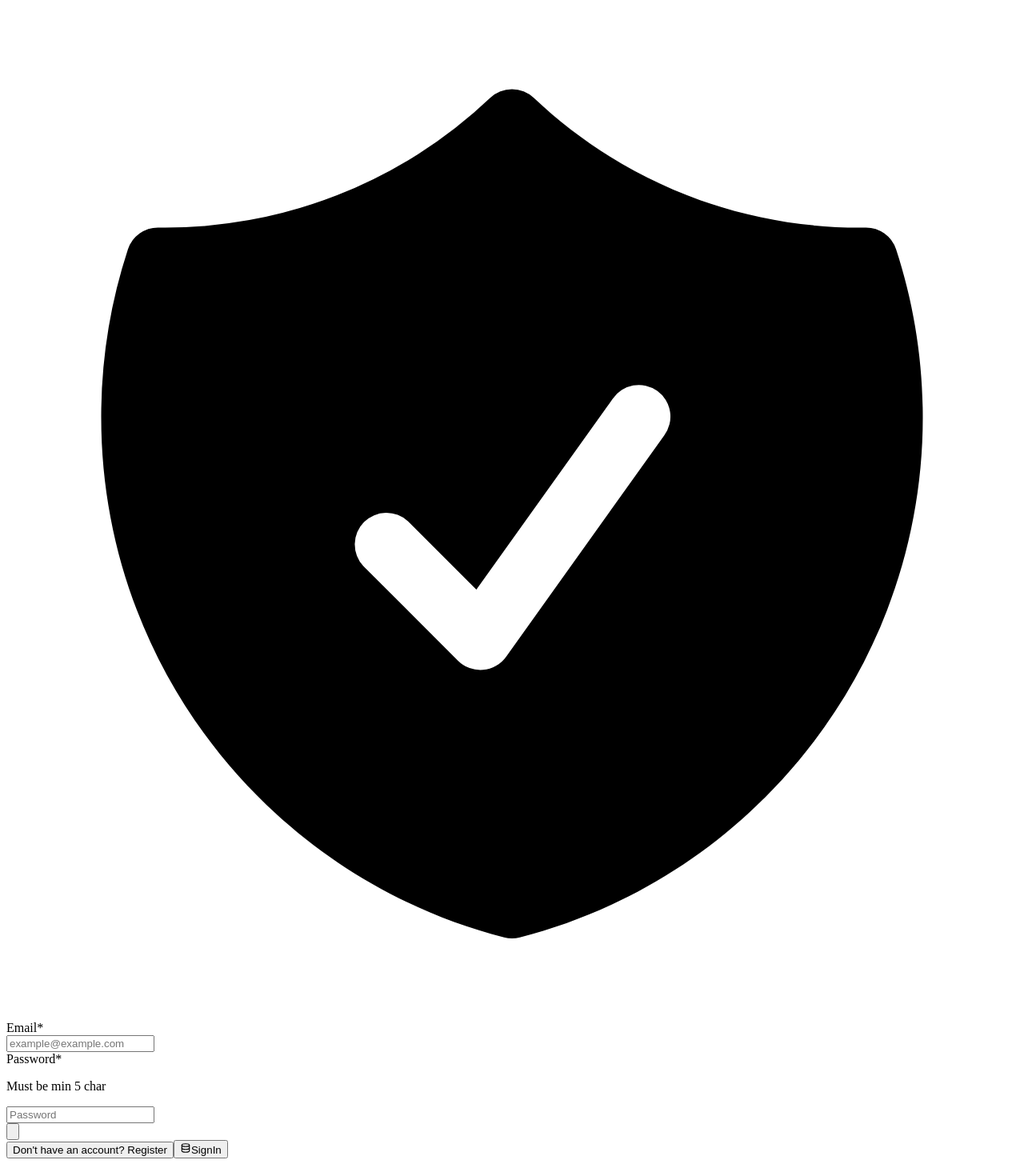
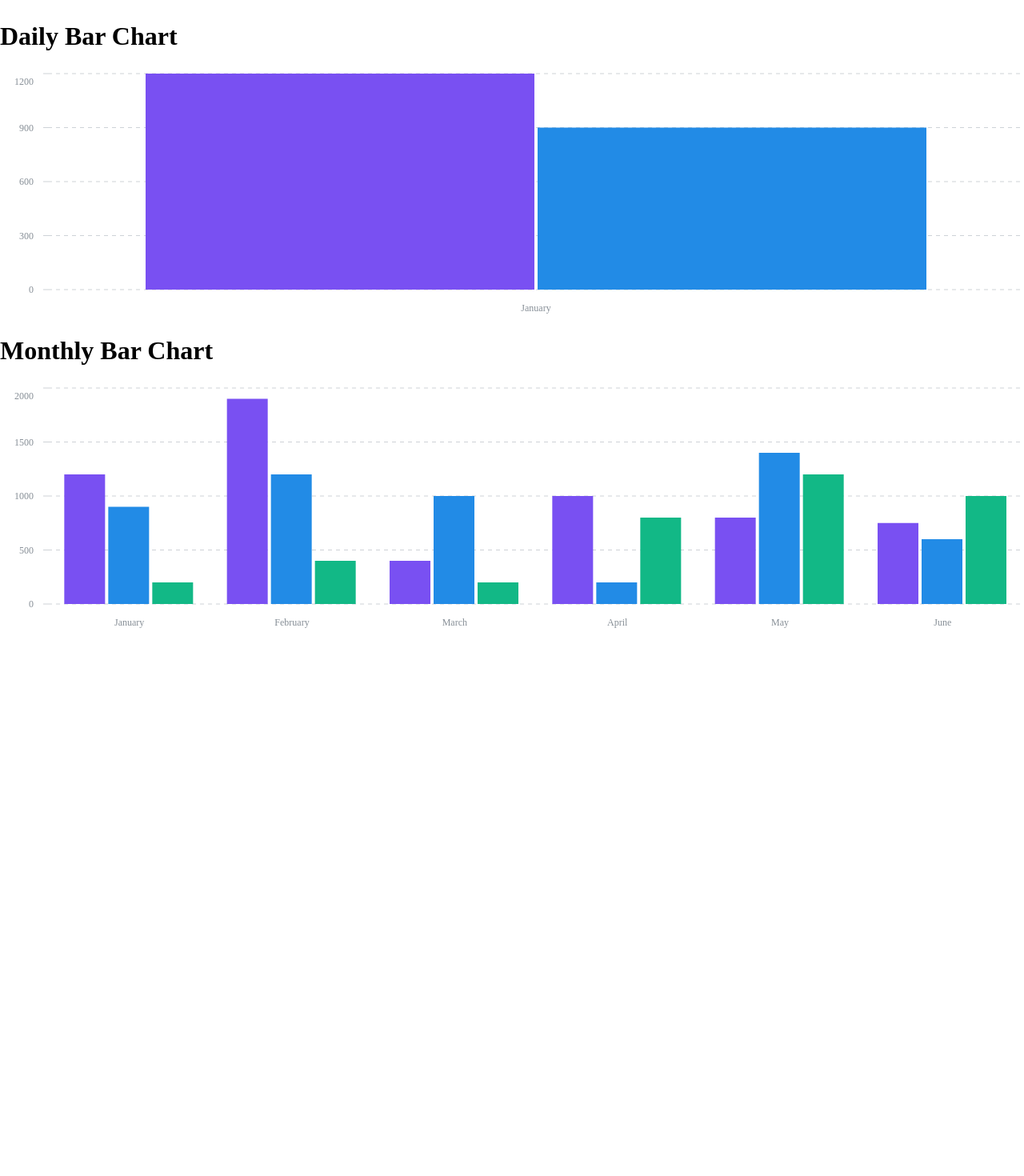
Before and after one commit to tomo114883/docker-nestjs, a Next.js app in the folder frontend/: page / in a window 1280 px wide. Shown: the top 1470 px of the page at 80% size. After the commit the page ends 800 px from the top, so only its background shows below. Built offline with nearby package versions, Linux system fonts and the light colour scheme; no server answers.

Commit message:
add and show a daily-bar-chart

```diff
--- a/frontend/app/layout.tsx
+++ b/frontend/app/layout.tsx
@@ -3,9 +3,10 @@ import localFont from 'next/font/local';
 import axios from 'axios';
 import '@mantine/charts/styles.css';
 import { ColorSchemeScript, MantineProvider, createTheme } from '@mantine/core';
-import { QueryClient, QueryClientProvider } from '@tanstack/react-query';
-import { ReactQueryDevtools } from '@tanstack/react-query-devtools';
-import { CsrfToken } from './ui/csrf-token';
+import '@mantine/core/styles.css';
+
+// import { QueryClient, QueryClientProvider } from '@tanstack/react-query';
+// import { ReactQueryDevtools } from '@tanstack/react-query-devtools';
 
 const geistSans = localFont({
   src: './fonts/GeistVF.woff',
@@ -30,14 +31,14 @@ const theme = createTheme({
   fontFamily: 'var(--font-geist-sans)',
 });
 
-const queryClient = new QueryClient({
-  defaultOptions: {
-    queries: {
-      refetchOnWindowFocus: false,
-      retry: false,
-    },
-  },
-});
+// const queryClient = new QueryClient({
+//   defaultOptions: {
+//     queries: {
+//       refetchOnWindowFocus: false,
+//       retry: false,
+//     },
+//   },
+// });
 
 export default function RootLayout({
   children,
@@ -54,11 +55,10 @@ export default function RootLayout({
       <body
         className={`${geistSans.variable} ${geistMono.variable} antialiased "flex w-screen flex-1 flex-col items-center justify-center"`}
       >
-        <CsrfToken />
-        <QueryClientProvider client={queryClient}>
-          <MantineProvider theme={theme}>{children}</MantineProvider>
-          <ReactQueryDevtools initialIsOpen={false} />
-        </QueryClientProvider>
+        {/* <QueryClientProvider client={queryClient}> */}
+        <MantineProvider theme={theme}>{children}</MantineProvider>
+        {/* <ReactQueryDevtools initialIsOpen={false} /> */}
+        {/* </QueryClientProvider> */}
       </body>
     </html>
   );
--- a/frontend/app/page.tsx
+++ b/frontend/app/page.tsx
@@ -1,5 +1,5 @@
+import { DailyBarChart } from './ui/charts/daily-bar-chart';
 import { MonthlyBarChart } from './ui/charts/monthly-bar-chart';
-import SignInForm from './ui/signin-form';
 
 export const metadata = {
   title: 'Home',
@@ -9,7 +9,7 @@ export const metadata = {
 export default function Home() {
   return (
     <main>
-      <SignInForm />
+      <DailyBarChart />
       <MonthlyBarChart />
     </main>
   );
--- /dev/null
+++ b/frontend/app/ui/charts/daily-bar-chart.tsx
@@ -0,0 +1,25 @@
+'use client';
+
+import { BarChart } from '@mantine/charts';
+
+const dailyBarChartData = [
+  { month: 'January', Smartphones: 1200, Laptops: 900, Tablets: 200 },
+];
+
+export const DailyBarChart = () => {
+  return (
+    <div>
+      <h1>Daily Bar Chart</h1>
+      <BarChart
+        h={300}
+        data={dailyBarChartData}
+        dataKey="month"
+        series={[
+          { name: 'Smartphones', color: 'violet.6' },
+          { name: 'Laptops', color: 'blue.6' },
+        ]}
+        tickLine="y"
+      />
+    </div>
+  );
+};
--- a/frontend/app/ui/charts/monthly-bar-chart.tsx
+++ b/frontend/app/ui/charts/monthly-bar-chart.tsx
@@ -1,8 +1,17 @@
-import { NextPage } from 'next';
+'use client';
+
 import { BarChart } from '@mantine/charts';
-import { monthlyBarChartData } from '../../data';
 
-export const MonthlyBarChart: NextPage = () => {
+const monthlyBarChartData = [
+  { month: 'January', Smartphones: 1200, Laptops: 900, Tablets: 200 },
+  { month: 'February', Smartphones: 1900, Laptops: 1200, Tablets: 400 },
+  { month: 'March', Smartphones: 400, Laptops: 1000, Tablets: 200 },
+  { month: 'April', Smartphones: 1000, Laptops: 200, Tablets: 800 },
+  { month: 'May', Smartphones: 800, Laptops: 1400, Tablets: 1200 },
+  { month: 'June', Smartphones: 750, Laptops: 600, Tablets: 1000 },
+];
+
+export const MonthlyBarChart = () => {
   return (
     <div>
       <h1>Monthly Bar Chart</h1>
--- a/frontend/app/ui/csrf-token.tsx
+++ b/frontend/app/ui/csrf-token.tsx
@@ -1,16 +1,16 @@
-import { useEffect } from 'react';
-import axios from 'axios';
+// import { useEffect } from 'react';
+// import axios from 'axios';
 
-export const CsrfToken = () => {
-  useEffect(() => {
-    const getCsrfToken = async () => {
-      const { data } = await axios.get(
-        `${process.env.NEXT_PUBLIC_API_URL}/auth/csrf`,
-      );
-      axios.defaults.headers.common['csrf-token'] = data.csrfToken;
-    };
-    getCsrfToken();
-  }, []);
+// export const CsrfToken = () => {
+//   useEffect(() => {
+//     const getCsrfToken = async () => {
+//       const { data } = await axios.get(
+//         `${process.env.NEXT_PUBLIC_API_URL}/auth/csrf`,
+//       );
+//       axios.defaults.headers.common['csrf-token'] = data.csrfToken;
+//     };
+//     getCsrfToken();
+//   }, []);
 
-  return null;
-};
+//   return null;
+// };
--- a/frontend/app/ui/signin-form.tsx
+++ b/frontend/app/ui/signin-form.tsx
@@ -1,130 +1,130 @@
-'use client';
+// 'use client';
 
-import { useState } from 'react';
-import { useRouter } from 'next/navigation';
-import axios from 'axios';
-import { z } from 'zod';
-import {
-  ExclamationCircleIcon,
-  ShieldCheckIcon,
-} from '@heroicons/react/24/solid';
-import {
-  Alert,
-  Anchor,
-  Button,
-  Group,
-  PasswordInput,
-  TextInput,
-} from '@mantine/core';
-import { useForm, zodResolver } from '@mantine/form';
-import { IconDatabase } from '@tabler/icons-react';
-import { AuthForm } from '../lib/definitions';
+// import { useState } from 'react';
+// import { useRouter } from 'next/navigation';
+// import axios from 'axios';
+// import { z } from 'zod';
+// import {
+//   ExclamationCircleIcon,
+//   ShieldCheckIcon,
+// } from '@heroicons/react/24/solid';
+// import {
+//   Alert,
+//   Anchor,
+//   Button,
+//   Group,
+//   PasswordInput,
+//   TextInput,
+// } from '@mantine/core';
+// import { useForm, zodResolver } from '@mantine/form';
+// import { IconDatabase } from '@tabler/icons-react';
+// import { AuthForm } from '../lib/definitions';
 
-const schema = z.object({
-  email: z
-    .string()
-    .email('Invalid email')
-    .min(1, { message: 'No email provided ' }),
-  password: z
-    .string()
-    .min(1, { message: 'No password provided ' })
-    .min(5, { message: 'Password should be min 5 chars' }),
-});
+// const schema = z.object({
+//   email: z
+//     .string()
+//     .email('Invalid email')
+//     .min(1, { message: 'No email provided ' }),
+//   password: z
+//     .string()
+//     .min(1, { message: 'No password provided ' })
+//     .min(5, { message: 'Password should be min 5 chars' }),
+// });
 
-export default function SignInForm() {
-  const router = useRouter();
-  const [isRegister, setIsRegister] = useState(false);
-  const [error, setError] = useState('');
-  const form = useForm<AuthForm>({
-    validate: zodResolver(schema),
-    initialValues: {
-      email: '',
-      password: '',
-    },
-  });
-  const handleSubmit = async () => {
-    try {
-      // Implement signUp for backend.
-      if (isRegister) {
-        await axios.post(`${process.env.NEXT_PUBLIC_API_URL}/auth/signUp`, {
-          email: form.values.email,
-          password: form.values.password,
-        });
-      }
-      // Implement signIn for backend.
-      await axios.post(`${process.env.NEXT_PUBLIC_API_URL}/auth/signIn`, {
-        email: form.values.email,
-        password: form.values.password,
-      });
-      // Reset form to initial values after successful submission and redirect to dashboard.
-      form.reset();
-      router.push('/dashboard');
-    } catch (error) {
-      if (axios.isAxiosError(error) && error.response) {
-        setError(error.response.data.message || 'An error occurred');
-      } else {
-        setError('An unexpected error occurred');
-      }
-    }
-  };
-  return (
-    <>
-      <ShieldCheckIcon className="h-16 w-16 text-blue-500" />
-      {error && ( // if error is true, show the alert
-        <Alert
-          my="md" // style props to add inline styles to any Mantine component
-          variant="filled" // props to fill Mantine components by a solid background color
-          icon={<ExclamationCircleIcon />}
-          title="Authentication Error"
-          color="red"
-          radius="md"
-        >
-          {error}
-        </Alert>
-      )}
-      <form onSubmit={form.onSubmit(handleSubmit)}>
-        {/* wrapper function for form onSubmit and onReset event handler */}
-        <TextInput
-          mt="md"
-          id="email"
-          label="Email*"
-          placeholder="example@example.com"
-          {...form.getInputProps('email')} // Get the input props as email from the form
-        />
-        <PasswordInput
-          mt="md"
-          id="password"
-          label="Password*"
-          placeholder="Password"
-          description="Must be min 5 char"
-          {...form.getInputProps('password')}
-        />
-        {/* Compose elements and components in a horizontal flex container */}
-        <Group mt="xl" justify="apart">
-          {/* Create a clickable text to sign up or login */}
-          <Anchor
-            component="button" // !! i do not know how this prop works
-            type="button" // !! i do not know how this prop works
-            size="xs"
-            className="text-gray-300"
-            onClick={() => {
-              setIsRegister(!isRegister);
-              setError('');
-            }}
-          >
-            {isRegister
-              ? 'Have an account? Login'
-              : "Don't have an account? Register"}
-          </Anchor>
-          <Button
-            leftSection={<IconDatabase size={14} />}
-            color="cyan"
-            type="submit"
-          >
-            {isRegister ? 'Register' : 'SignIn'}
-          </Button>
-        </Group>
-      </form>
-    </>
-  );
-}
+// export default function SignInForm() {
+//   const router = useRouter();
+//   const [isRegister, setIsRegister] = useState(false);
+//   const [error, setError] = useState('');
+//   const form = useForm<AuthForm>({
+//     validate: zodResolver(schema),
+//     initialValues: {
+//       email: '',
+//       password: '',
+//     },
+//   });
+//   const handleSubmit = async () => {
+//     try {
+//       // Implement signUp for backend.
+//       if (isRegister) {
+//         await axios.post(`${process.env.NEXT_PUBLIC_API_URL}/auth/signUp`, {
+//           email: form.values.email,
+//           password: form.values.password,
+//         });
+//       }
+//       // Implement signIn for backend.
+//       await axios.post(`${process.env.NEXT_PUBLIC_API_URL}/auth/signIn`, {
+//         email: form.values.email,
+//         password: form.values.password,
+//       });
+//       // Reset form to initial values after successful submission and redirect to dashboard.
+//       form.reset();
+//       router.push('/dashboard');
+//     } catch (error) {
+//       if (axios.isAxiosError(error) && error.response) {
+//         setError(error.response.data.message || 'An error occurred');
+//       } else {
+//         setError('An unexpected error occurred');
+//       }
+//     }
+//   };
+//   return (
+//     <>
+//       <ShieldCheckIcon className="h-16 w-16 text-blue-500" />
+//       {error && ( // if error is true, show the alert
+//         <Alert
+//           my="md" // style props to add inline styles to any Mantine component
+//           variant="filled" // props to fill Mantine components by a solid background color
+//           icon={<ExclamationCircleIcon />}
+//           title="Authentication Error"
+//           color="red"
+//           radius="md"
+//         >
+//           {error}
+//         </Alert>
+//       )}
+//       <form onSubmit={form.onSubmit(handleSubmit)}>
+//         {/* wrapper function for form onSubmit and onReset event handler */}
+//         <TextInput
+//           mt="md"
+//           id="email"
+//           label="Email*"
+//           placeholder="example@example.com"
+//           {...form.getInputProps('email')} // Get the input props as email from the form
+//         />
+//         <PasswordInput
+//           mt="md"
+//           id="password"
+//           label="Password*"
+//           placeholder="Password"
+//           description="Must be min 5 char"
+//           {...form.getInputProps('password')}
+//         />
+//         {/* Compose elements and components in a horizontal flex container */}
+//         <Group mt="xl" justify="apart">
+//           {/* Create a clickable text to sign up or login */}
+//           <Anchor
+//             component="button" // !! i do not know how this prop works
+//             type="button" // !! i do not know how this prop works
+//             size="xs"
+//             className="text-gray-300"
+//             onClick={() => {
+//               setIsRegister(!isRegister);
+//               setError('');
+//             }}
+//           >
+//             {isRegister
+//               ? 'Have an account? Login'
+//               : "Don't have an account? Register"}
+//           </Anchor>
+//           <Button
+//             leftSection={<IconDatabase size={14} />}
+//             color="cyan"
+//             type="submit"
+//           >
+//             {isRegister ? 'Register' : 'SignIn'}
+//           </Button>
+//         </Group>
+//       </form>
+//     </>
+//   );
+// }
--- a/frontend/app/ui/user-info.tsx
+++ b/frontend/app/ui/user-info.tsx
@@ -1,3 +1,5 @@
+'use client';
+
 import { Loader } from '@mantine/core';
 import { useQueryUser } from '../hooks/useQueryUser';
 
--- a/frontend/package.json
+++ b/frontend/package.json
@@ -28,7 +28,7 @@
     "prisma": "^5.19.1",
     "react": "^18",
     "react-dom": "^18",
-    "recharts": "^2.12.7",
+    "recharts": "^2.13.0-alpha.5",
     "zod": "^3.23.8",
     "zustand": "^5.0.0-rc.2"
   },
```
Also changed, not shown: frontend/app/dashboard/page.tsx (+29 -29 lines), frontend/app/ui/dashboard/sidenav.tsx (added, +26 -0 lines), 1 other file (tests, documents, lock files or other folders).
